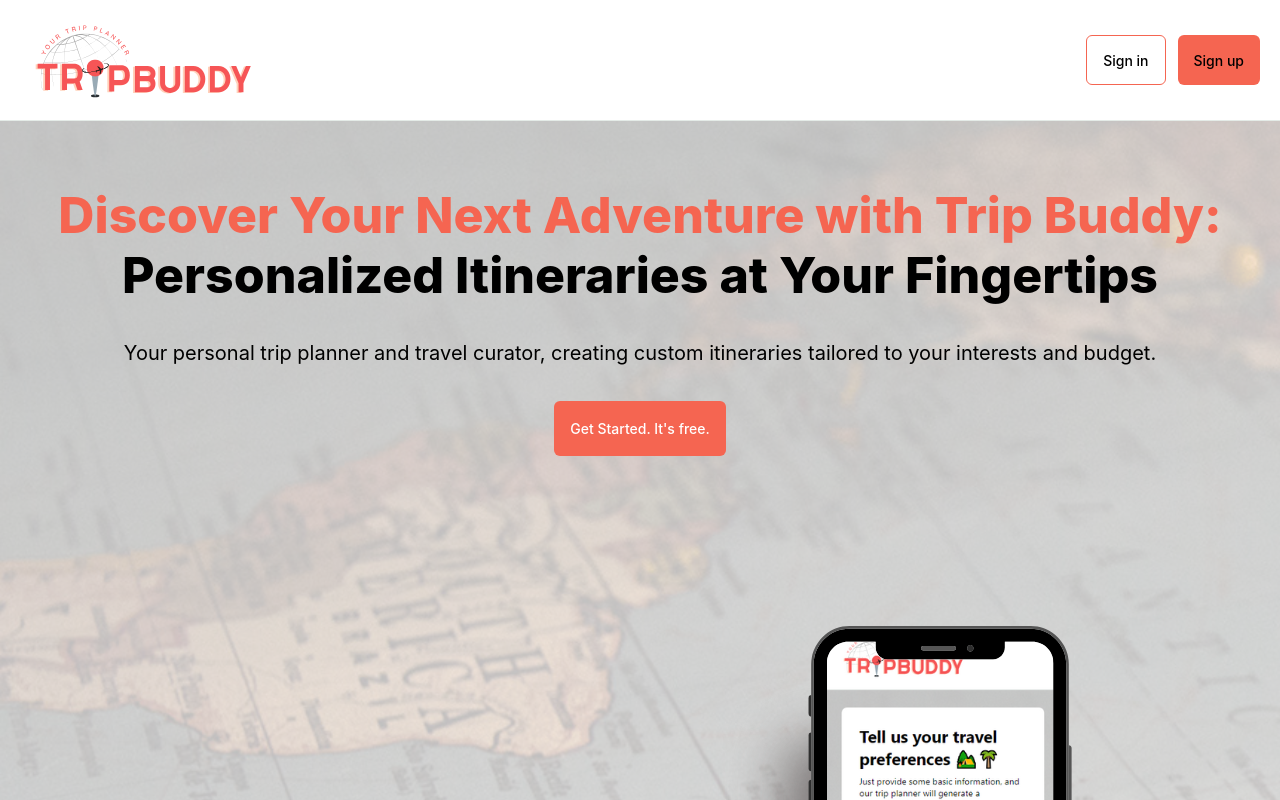
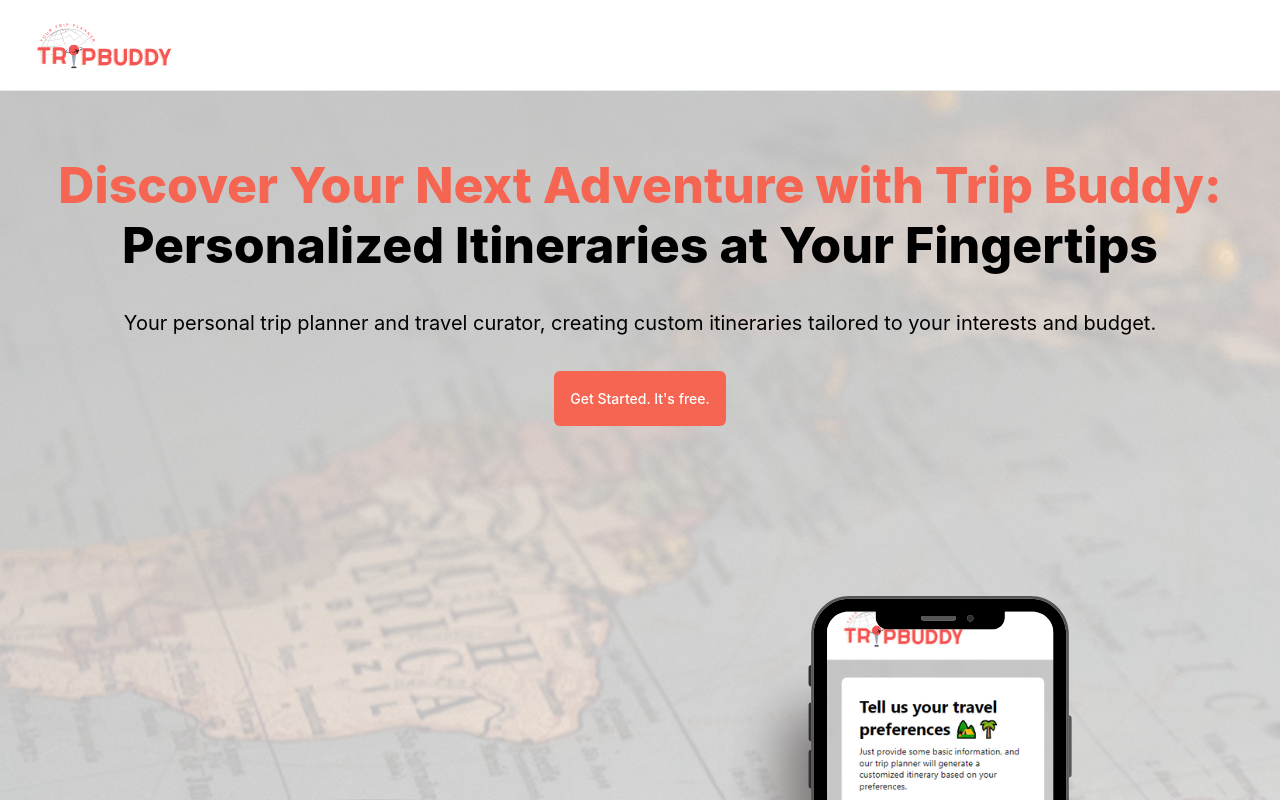
Before and after one commit to zMackaroo/tripbuddy, a React (Vite) app: page / in a window 1280 px wide. Shown: the top 800 px of the page. Built offline with nearby package versions, Linux system fonts and the light colour scheme.

Commit message:
fix css bug

```diff
--- a/src/Components/Header/Header.scss
+++ b/src/Components/Header/Header.scss
@@ -42,6 +42,6 @@
 }
 
 .logo {
-  width: 250px;
-  height: 80px;
+  width: 100%;
+  height: 100%;
 }
--- a/src/Components/Header/Header.tsx
+++ b/src/Components/Header/Header.tsx
@@ -9,10 +9,10 @@
       <Link to="/">
         <img className="logo" title="logo" src={Logo} />
       </Link>
-      <div className="button__wrapper">
+      {/* <div className="button__wrapper">
         <button className="btn signin">Sign in</button>
         <button className="btn signup">Sign up</button>
-      </div>
+      </div> */}
     </header>
   );
 }
--- a/src/Components/TripPlanner/TripPlannerWrapper.scss
+++ b/src/Components/TripPlanner/TripPlannerWrapper.scss
@@ -26,7 +26,7 @@
   flex: 1;
   flex-direction: column;
   align-items: center;
-  margin-top: 8rem;
+  margin-top: 2rem;
   gap: var(--sp-xl);
   box-sizing: border-box;
 
```
